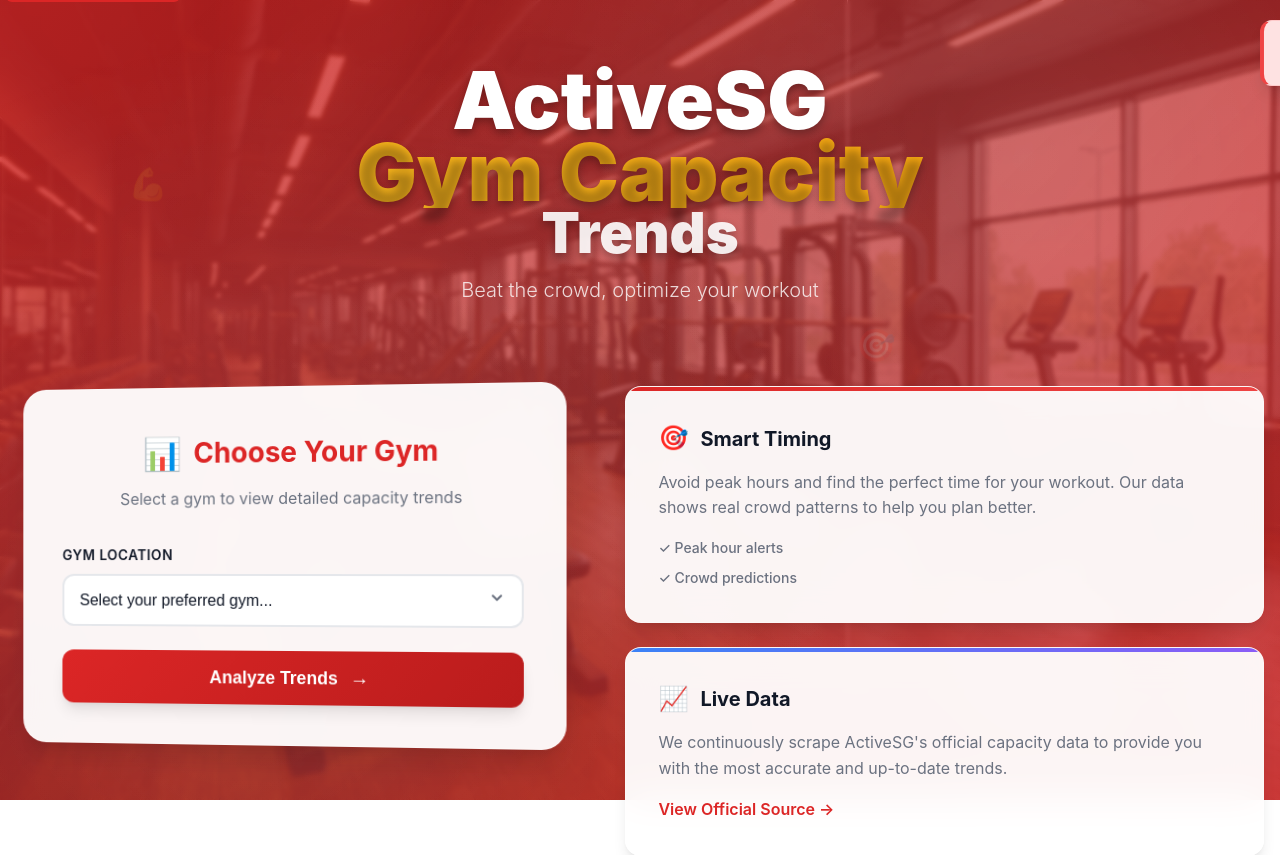
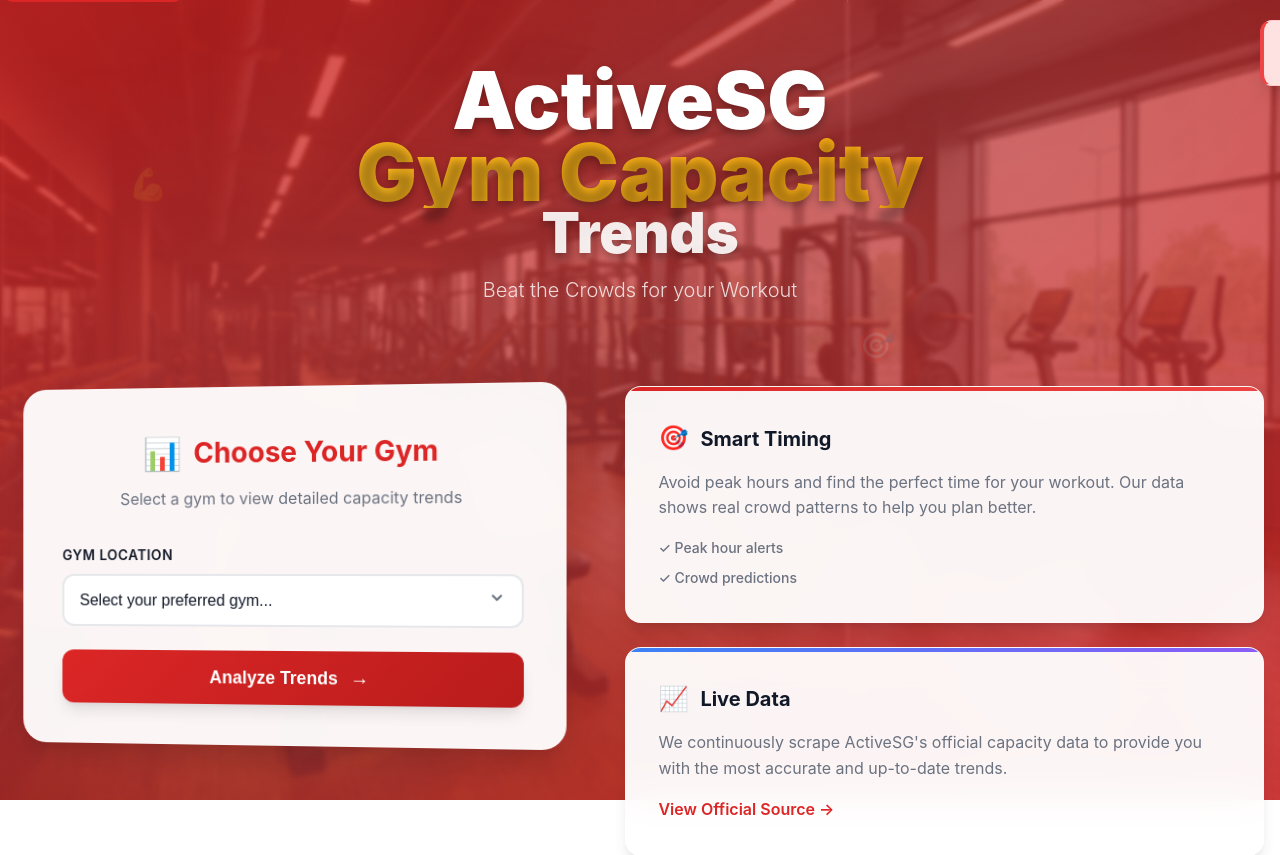
Before and after one commit to dillonchong01/ActiveSG-Gym-Capacity, a Flask app: page / in a window 1280 px wide. Shown: the top 855 px of the page. Run offline with Flask 3, Linux system fonts and the light colour scheme.

Commit message:
Update homepage.html

```diff
--- a/templates/homepage.html
+++ b/templates/homepage.html
@@ -11,7 +11,7 @@
             <span class="title-accent">Gym Capacity</span>
             <span class="title-sub">Trends</span>
         </h1>
-        <p class="hero-subtitle">Beat the crowd, optimize your workout</p>
+        <p class="hero-subtitle">Beat the Crowds for your Workout</p>
     </div>
 </div>
 
```
